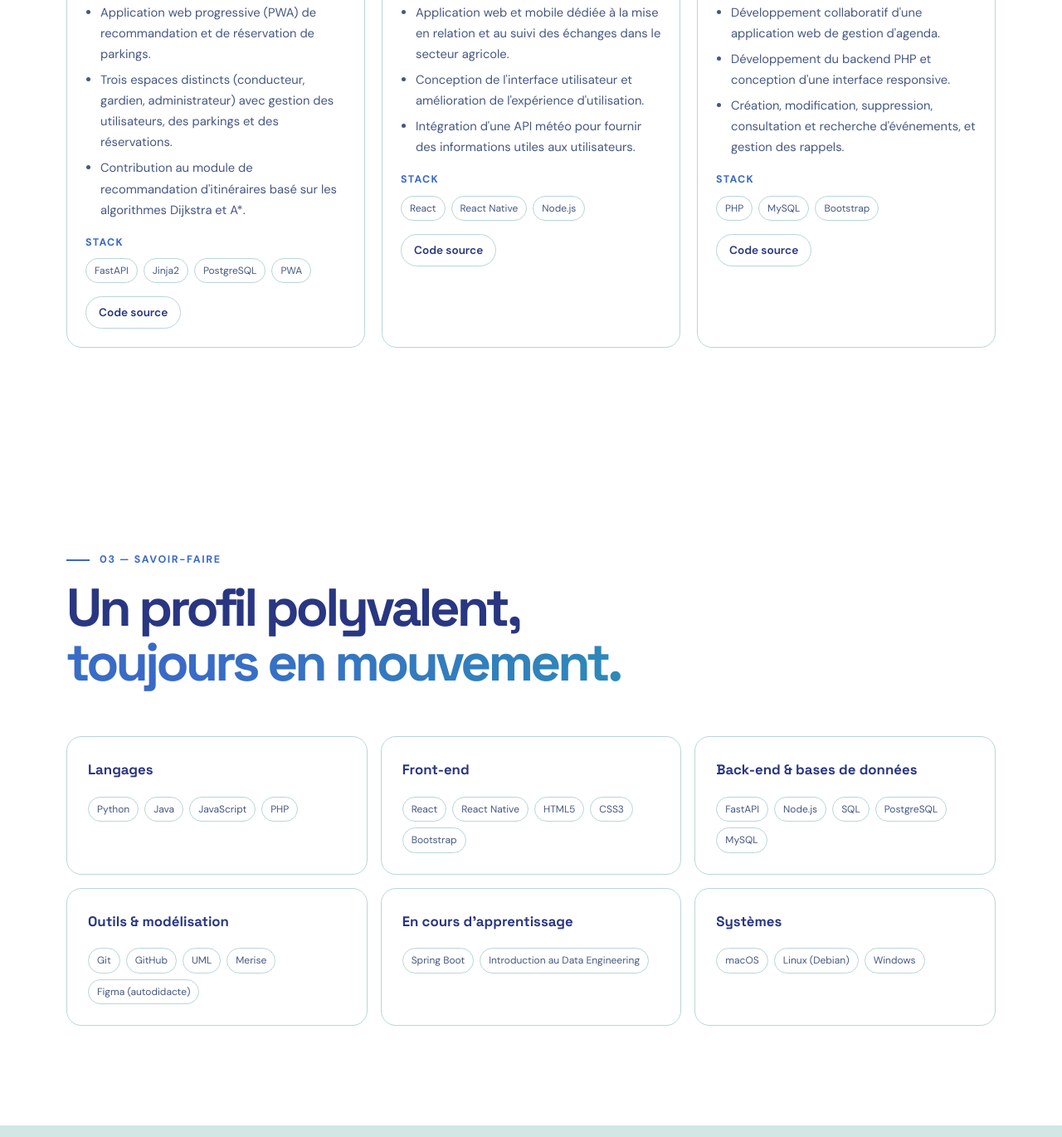
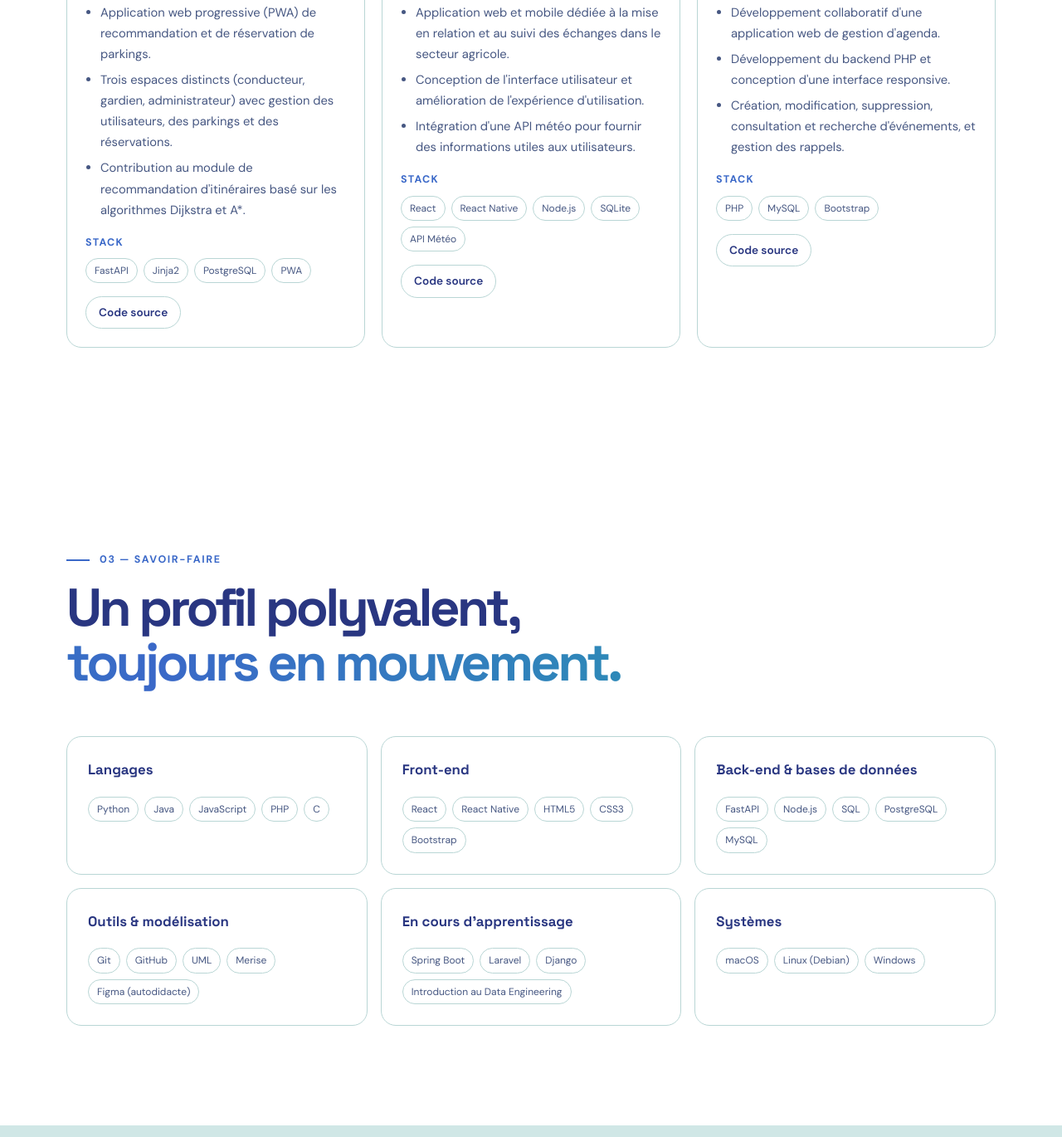
Before and after one commit to Mathieu-35/portfolio, a plain HTML site: page index.html in a window 1280 px wide. Shown: the part 2015-3385 px from the top of the page at 83% size. Drawn offline with Linux system fonts and the light colour scheme.

Commit message:
Ajout du langage C, Laravel, Django et des technos Tantsaha (SQLite, API Météo)

```diff
--- a/index.html
+++ b/index.html
@@ -283,6 +283,8 @@
                   <li class="tag">React</li>
                   <li class="tag">React Native</li>
                   <li class="tag">Node.js</li>
+                  <li class="tag">SQLite</li>
+                  <li class="tag">API Météo</li>
                 </ul>
                 <div class="card-links">
                   <a
@@ -360,6 +362,7 @@
                 <li class="tag">Java</li>
                 <li class="tag">JavaScript</li>
                 <li class="tag">PHP</li>
+                <li class="tag">C</li>
               </ul>
             </div>
             <div class="skill reveal">
@@ -396,6 +399,8 @@
               <h3>En cours d'apprentissage</h3>
               <ul class="tags">
                 <li class="tag">Spring Boot</li>
+                <li class="tag">Laravel</li>
+                <li class="tag">Django</li>
                 <li class="tag">Introduction au Data Engineering</li>
               </ul>
             </div>
```
